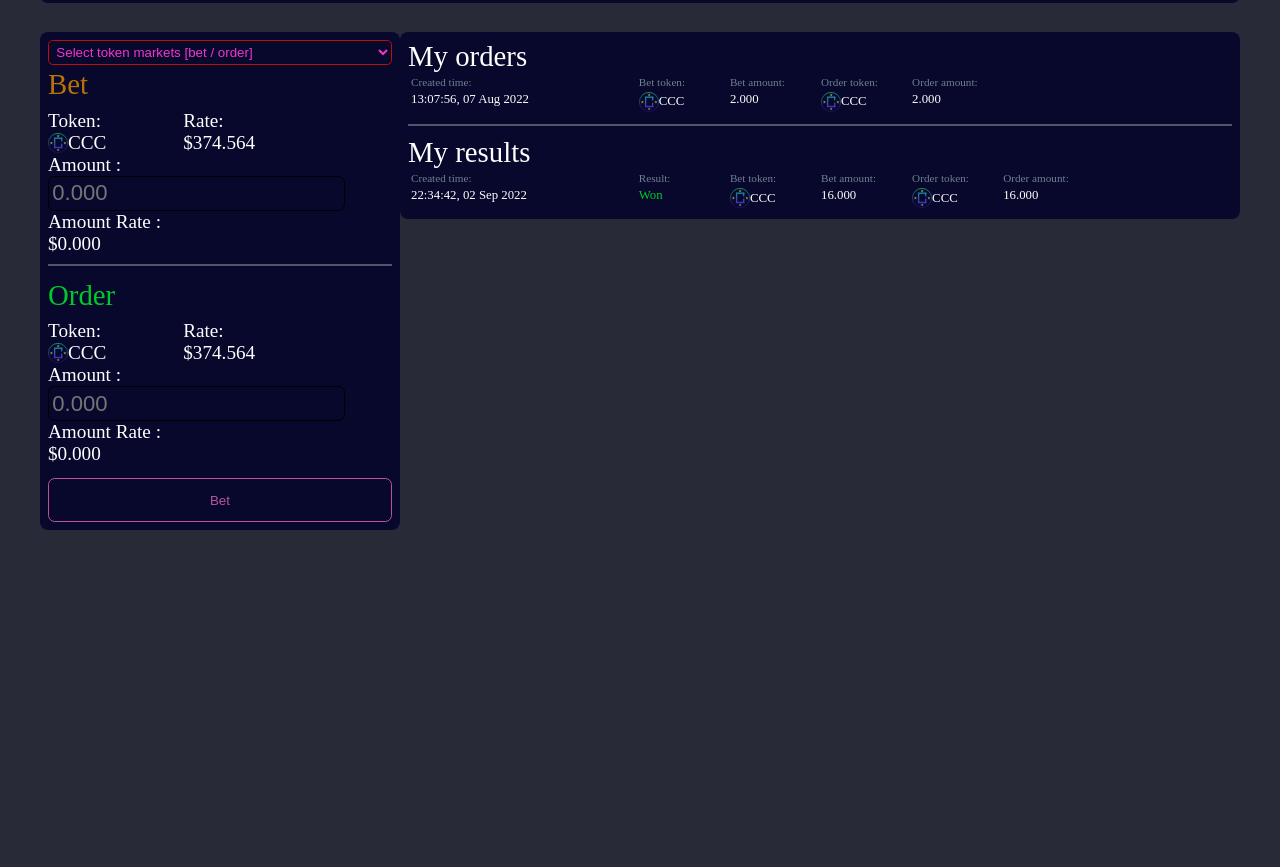
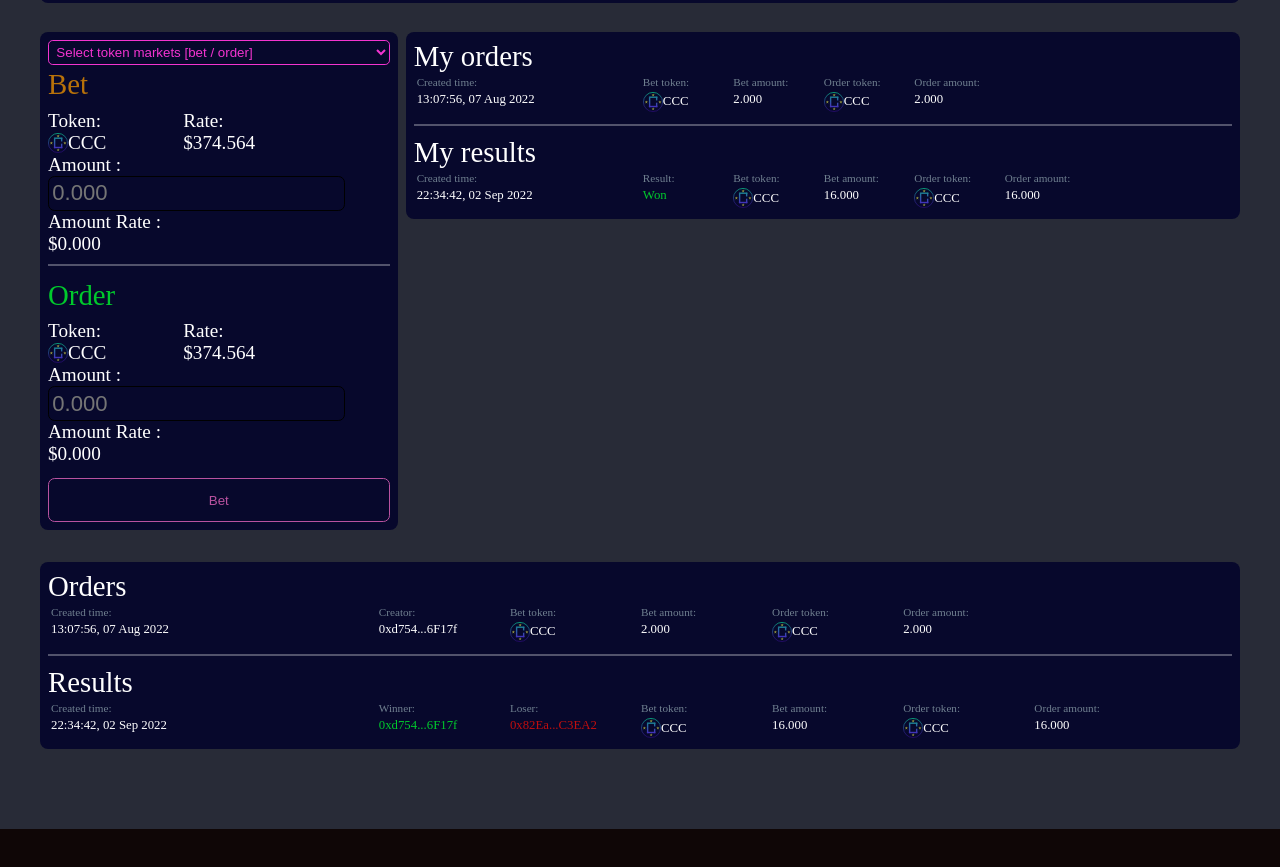
Before and after one commit to cancan007/CanCanCasino-draft, a plain HTML site: page dashboard.html in a window 1280 px wide. Shown: the part 365-1232 px from the top of the page. Before the commit the page ends 895 px from the top, so only its background shows below. Drawn offline with Linux system fonts and the light colour scheme; a web font is replaced by a local one.

Commit message:
finished to create Can Can Casino website draft

```diff
--- a/css/dashboard.css
+++ b/css/dashboard.css
@@ -37,8 +37,8 @@ select {
 }
 
 .deposit-form select {
-    color: #1d84d2;
-    border-color: #170AA9;
+    color: #2486d6;
+    border-color: #2486d6;
 }
 
 /* can change select options color
@@ -176,7 +176,7 @@ input {
 
 .bet-form select {
     color: #f334d0;
-    border-color: #C00E0E;
+    border-color: #f334d0;
 }
 
 .bet-form .token0-form {
@@ -247,6 +247,7 @@ input {
     background-color: #07082C;
     padding: .5rem;
     border-radius: .5rem;
+    margin-left: .5rem;
 }
 
 .my-transactions-tabel .my-orders-label {
@@ -267,6 +268,18 @@ table tr {
     display: grid;
     justify-content: flex-start;
     grid-template-columns: repeat(18, 1fr);
+}
+
+table .order-tags {
+    cursor: pointer;
+}
+
+table .order-tags:hover {
+    background-color: #0a021c;
+}
+
+table .order-tags:focus {
+    background-color: #53206e;
 }
 
 table tr th {
@@ -330,6 +343,14 @@ table tr td:nth-child(6) {
     grid-column: 14/16;
 }
 
+table tr th:nth-child(7) {
+    grid-column: 16/18;
+}
+
+table tr td:nth-child(7) {
+    grid-column: 16/18;
+}
+
 table tr .result-tag {
     color: #00C92C
 }
@@ -338,3 +359,45 @@ table tr .result-tag {
     font-size: 1.5em;
     margin: 0;
 }
+
+.transactions-section {
+    width: 100%;
+    background-color: #07082C;
+    padding: .5rem;
+    border-radius: .5rem;
+    margin-top: 2rem;
+    margin-bottom: 5rem;
+    ;
+}
+
+.transactions-section .orders-table {
+    width: 100%;
+}
+
+.orders-table .orders-label {
+    font-size: 1.5em;
+    margin: 0;
+}
+
+.transactions-section .results-table {
+    width: 100%;
+}
+
+.results-table .results-label {
+    font-size: 1.5em;
+    margin: 0;
+}
+
+.results-table .winner-tag {
+    color: #00C92C;
+}
+
+.results-table .loser-tag {
+    color: #C00E0E;
+}
+
+.main-footer {
+    width: 100%;
+    height: 50px;
+    background-color: #0F0606;
+}
--- a/dashboard.html
+++ b/dashboard.html
@@ -126,7 +126,7 @@
                                 </tr>
                             </thead>
                             <tbody>
-                                <tr>
+                                <tr class="order-tags">
                                     <td>13:07:56, 07 Aug 2022</td>
                                     <td class="token-logo-box"><img src="images/ccc-logo.svg">CCC</td>
                                     <td>2.000</td>
@@ -165,8 +165,59 @@
                 </div>
             </div>
             <div class="transactions-section">
-                <div class="orders-table"></div>
-                <div class="results-table"></div>
+                <div class="orders-table">
+                    <p class="orders-label">Orders</p>
+                    <table>
+                        <thead>
+                            <tr>
+                                <th>Created time:</th>
+                                <th>Creator:</th>
+                                <th>Bet token:</th>
+                                <th>Bet amount:</th>
+                                <th>Order token:</th>
+                                <th>Order amount:</th>
+                            </tr>
+                        </thead>
+                        <tbody>
+                            <tr>
+                                <td>13:07:56, 07 Aug 2022</td>
+                                <td>0xd754...6F17f</td>
+                                <td class="token-logo-box"><img src="images/ccc-logo.svg">CCC</td>
+                                <td>2.000</td>
+                                <td class="token-logo-box"><img src="images/ccc-logo.svg">CCC</td>
+                                <td>2.000</td>
+                            </tr>
+                        </tbody>
+                    </table>
+                </div>
+                <hr>
+                <div class="results-table">
+                    <p class="results-label">Results</p>
+                    <table>
+                        <thead>
+                            <tr>
+                                <th>Created time:</th>
+                                <th>Winner:</th>
+                                <th>Loser:</th>
+                                <th>Bet token:</th>
+                                <th>Bet amount:</th>
+                                <th>Order token:</th>
+                                <th>Order amount:</th>
+                            </tr>
+                        </thead>
+                        <tbody>
+                            <tr>
+                                <td>22:34:42, 02 Sep 2022</td>
+                                <td class="winner-tag">0xd754...6F17f</td>
+                                <td class="loser-tag">0x82Ea...C3EA2</td>
+                                <td class="token-logo-box"><img src="images/ccc-logo.svg">CCC</td>
+                                <td>16.000</td>
+                                <td class="token-logo-box"><img src="images/ccc-logo.svg">CCC</td>
+                                <td>16.000</td>
+                            </tr>
+                        </tbody>
+                    </table>
+                </div>
             </div>
         </section>
     </div>
```
